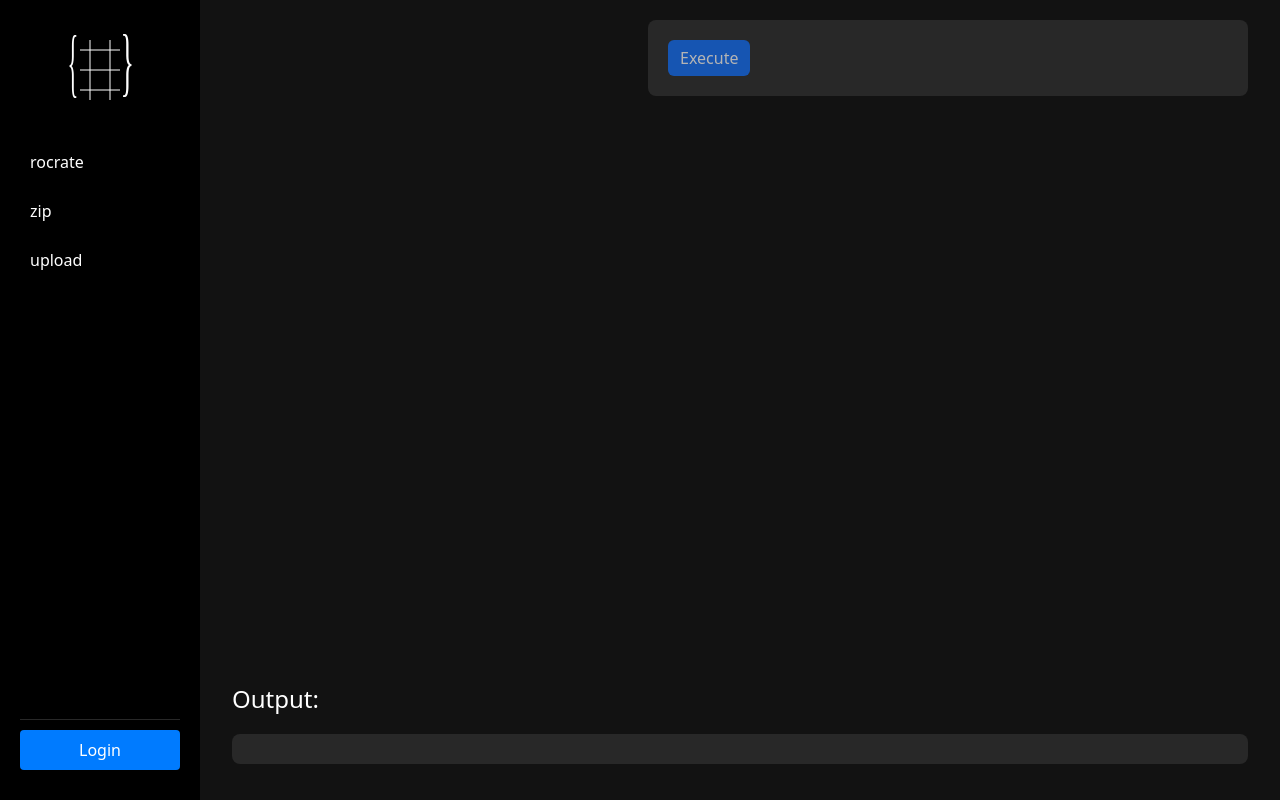
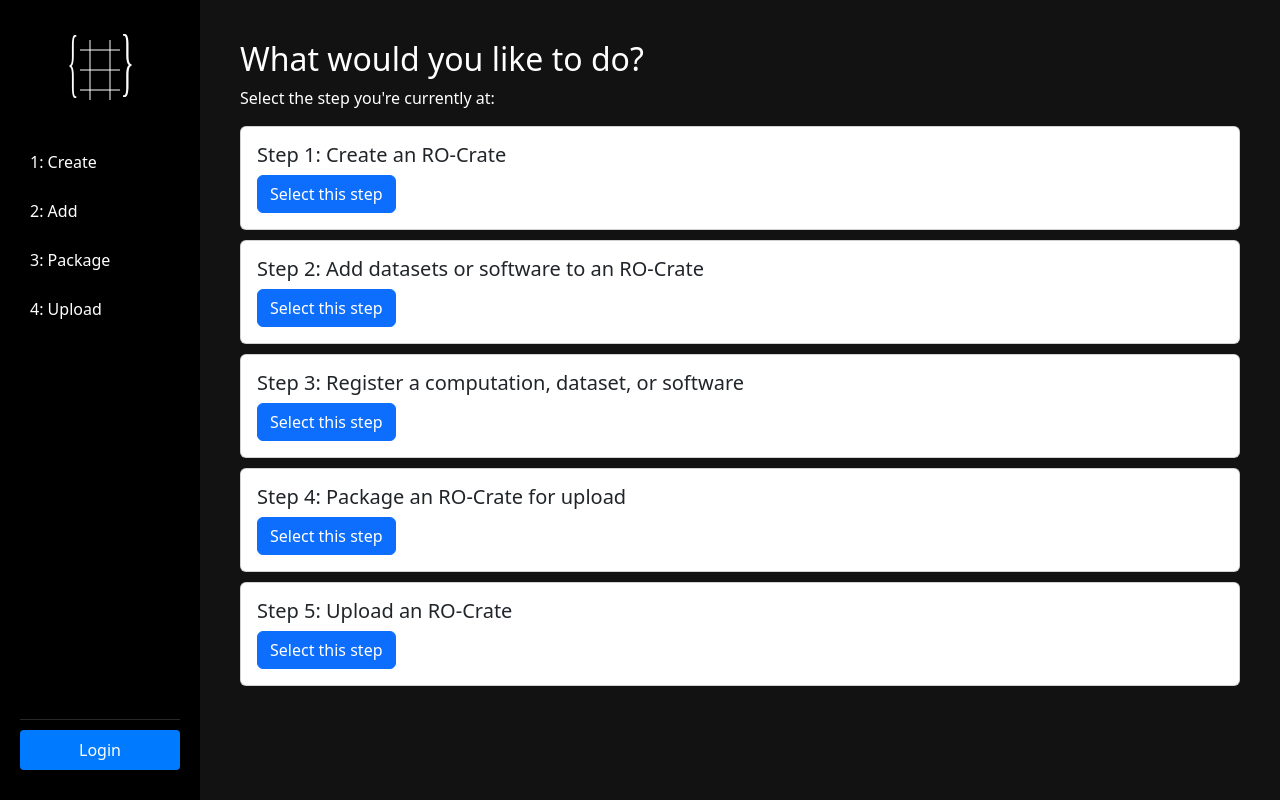
Before and after one commit to fairscape/fairscape_web_client, a React app: page / in a window 1280 px wide. Built offline with nearby package versions, Linux system fonts and the light colour scheme.

Commit message:
commands and questionnaire

```diff
--- a/src/App.jsx
+++ b/src/App.jsx
@@ -2,8 +2,9 @@ import React, { useState, useEffect } from "react";
 import { ipcRenderer } from "electron";
 import axios from "axios";
 import SidebarComponent from "./components/Sidebar";
+import Questionnaire from "./components/Questionnaire";
 import MainContentComponent from "./components/MainContent";
-import { AppContainer } from "./components/StyledComponents";
+import { AppContainer, MainContent } from "./components/StyledComponents";
 import commandsData from "./data/commandsData";
 import {
   rocrate_init,
@@ -27,6 +28,7 @@ function App() {
   const [isLoggedIn, setIsLoggedIn] = useState(false);
   const [userData, setUserData] = useState(null);
   const [previousPaths, setPreviousPaths] = useState([]);
+  const [showQuestionnaire, setShowQuestionnaire] = useState(true);
 
   useEffect(() => {
     const storedPaths = JSON.parse(localStorage.getItem("previousPaths")) || [];
@@ -45,7 +47,7 @@ function App() {
     if (subCommands.length === 1) {
       handleSubCommandSelect(subCommands[0]);
     }
-    if (command === "zip") {
+    if (command === "3: Package") {
       handleSubCommandSelect("zip");
     }
   };
@@ -55,7 +57,7 @@ function App() {
     setSelectedSubSubCommand("");
     setOptions({});
 
-    if (selectedCommand === "zip") {
+    if (selectedCommand === "3: Package") {
       setSelectedSubSubCommand("zip");
       return;
     }
@@ -75,6 +77,24 @@ function App() {
 
   const handleOptionChange = (option, value) => {
     setOptions({ ...options, [option]: value });
+  };
+
+  const handleQuestionnaireComplete = (action) => {
+    if (action) {
+      setSelectedCommand(action.command);
+      if (action.subCommand) {
+        setSelectedSubCommand(action.subCommand);
+      }
+    }
+    setShowQuestionnaire(false);
+  };
+
+  const handleStepSelect = (action) => {
+    setSelectedCommand(action.command);
+    if (action.subCommand) {
+      setSelectedSubCommand(action.subCommand);
+    }
+    setShowQuestionnaire(false);
   };
 
   const handleRocratePathChange = (e) => {
@@ -113,7 +133,7 @@ function App() {
 
   const handleSubmit = (e) => {
     e.preventDefault();
-    if (selectedCommand === "zip") {
+    if (selectedCommand === "3: Package") {
       handleZip(e);
       return;
     }
@@ -123,17 +143,7 @@ function App() {
       switch (
         `${selectedCommand}_${selectedSubCommand}_${selectedSubSubCommand}`
       ) {
-        case "rocrate_init":
-          result = rocrate_init(
-            options.name,
-            options.organization_name,
-            options.project_name,
-            options.description,
-            options.keywords,
-            options.guid
-          );
-          break;
-        case "rocrate_create_create":
+        case "1: Create_create_create":
           result = rocrate_create(
             rocratePath,
             options.name,
@@ -144,7 +154,7 @@ function App() {
             options.guid
           );
           break;
-        case "rocrate_register_software":
+        case "2: Add_register_software":
           result = register_software(
             rocratePath,
             options.name,
@@ -162,7 +172,7 @@ function App() {
             options["additional-documentation"]
           );
           break;
-        case "rocrate_register_dataset":
+        case "2: Add_register_dataset":
           result = register_dataset(
             rocratePath,
             options.name,
@@ -182,7 +192,7 @@ function App() {
             options["additional-documentation"]
           );
           break;
-        case "rocrate_register_computation":
+        case "2: Add_register_computation":
           result = register_computation(
             rocratePath,
             options.name,
@@ -197,7 +207,7 @@ function App() {
             options.generated
           );
           break;
-        case "rocrate_add_software":
+        case "2: Add_add_software":
           result = add_software(
             rocratePath,
             options.name,
@@ -216,7 +226,7 @@ function App() {
             options["additional-documentation"]
           );
           break;
-        case "rocrate_add_dataset":
+        case "2: Add_add_dataset":
           result = add_dataset(
             rocratePath,
             options.name,
@@ -349,6 +359,10 @@ function App() {
         userData={userData}
         onLogin={handleLogin}
       />
+      <MainContent>
+        {showQuestionnaire ? (
+          <Questionnaire onStepSelect={handleStepSelect} />
+        ) : (
           <MainContentComponent
             commands={commandsData}
             selectedCommand={selectedCommand}
@@ -368,6 +382,8 @@ function App() {
             isExecuteDisabled={isExecuteDisabled}
             previousPaths={previousPaths}
           />
+        )}
+      </MainContent>
     </AppContainer>
   );
 }
--- a/src/components/CommandForm.jsx
+++ b/src/components/CommandForm.jsx
@@ -90,7 +90,7 @@ function CommandForm({
     const allOptions = currentOptions.options || currentOptions.required;
     return (
       <>
-        {selectedCommand === "rocrate" && (
+        {(selectedCommand === "1: Create" || selectedCommand === "2: Add") && (
           <Form.Group className="mb-3">
             <Form.Label style={{ color: "#ff9800" }}>ROCRATE_PATH *</Form.Label>
             <div className="input-group">
--- a/src/components/MainContent.jsx
+++ b/src/components/MainContent.jsx
@@ -29,7 +29,6 @@ function MainContentComponent({
   previousPaths,
 }) {
   return (
-    <MainContent>
     <Container
       fluid
       style={{ height: "100%", display: "flex", flexDirection: "column" }}
@@ -58,9 +57,8 @@ function MainContentComponent({
               "object" && (
               <div>
                 <h5 style={{ marginBottom: "15px" }}>Options</h5>
-                  {Object.keys(
-                    commands[selectedCommand][selectedSubCommand]
-                  ).map((subSubCommand) => (
+                {Object.keys(commands[selectedCommand][selectedSubCommand]).map(
+                  (subSubCommand) => (
                     <SidebarItem
                       key={subSubCommand}
                       active={selectedSubSubCommand === subSubCommand}
@@ -68,7 +66,8 @@ function MainContentComponent({
                     >
                       {subSubCommand}
                     </SidebarItem>
-                  ))}
+                  )
+                )}
               </div>
             )}
         </SmallerCol>
@@ -97,7 +96,6 @@ function MainContentComponent({
         </Col>
       </Row>
     </Container>
-    </MainContent>
   );
 }
 
--- /dev/null
+++ b/src/components/Questionnaire.jsx
@@ -0,0 +1,46 @@
+import React from "react";
+import { Button, Card } from "react-bootstrap";
+
+const steps = [
+  {
+    text: "Create an RO-Crate",
+    action: { command: "1: Create" },
+  },
+  {
+    text: "Add datasets or software to an RO-Crate",
+    action: { command: "2: Add", subCommand: "add" },
+  },
+  {
+    text: "Register a computation, dataset, or software",
+    action: { command: "2: Add", subCommand: "register" },
+  },
+  {
+    text: "Package an RO-Crate for upload",
+    action: { command: "3: Package" },
+  },
+  {
+    text: "Upload an RO-Crate",
+    action: { command: "4: Upload" },
+  },
+];
+
+function Questionnaire({ onStepSelect }) {
+  return (
+    <div className="questionnaire-container" style={{ padding: "20px" }}>
+      <h2>What would you like to do?</h2>
+      <p>Select the step you're currently at:</p>
+      {steps.map((step, index) => (
+        <Card key={index} style={{ marginBottom: "10px" }}>
+          <Card.Body>
+            <Card.Title>{`Step ${index + 1}: ${step.text}`}</Card.Title>
+            <Button variant="primary" onClick={() => onStepSelect(step.action)}>
+              Select this step
+            </Button>
+          </Card.Body>
+        </Card>
+      ))}
+    </div>
+  );
+}
+
+export default Questionnaire;
--- a/src/data/commandsData.jsx
+++ b/src/data/commandsData.jsx
@@ -1,5 +1,5 @@
 const commands = {
-  rocrate: {
+  "1: Create": {
     create: {
       create: {
         options: [
@@ -20,6 +20,8 @@ const commands = {
         ],
       },
     },
+  },
+  "2: Add": {
     add: {
       dataset: {
         options: [
@@ -210,7 +212,7 @@ const commands = {
   //     },
   //   },
   // },
-  zip: {
+  "3: Package": {
     zip: {
       zip: {
         options: ["path"],
@@ -218,7 +220,7 @@ const commands = {
       },
     },
   },
-  upload: {
+  "4: Upload": {
     rocrate: {
       rocrate: {
         options: ["file"],
```
Lines whose indentation alone changed are shown as unchanged.
